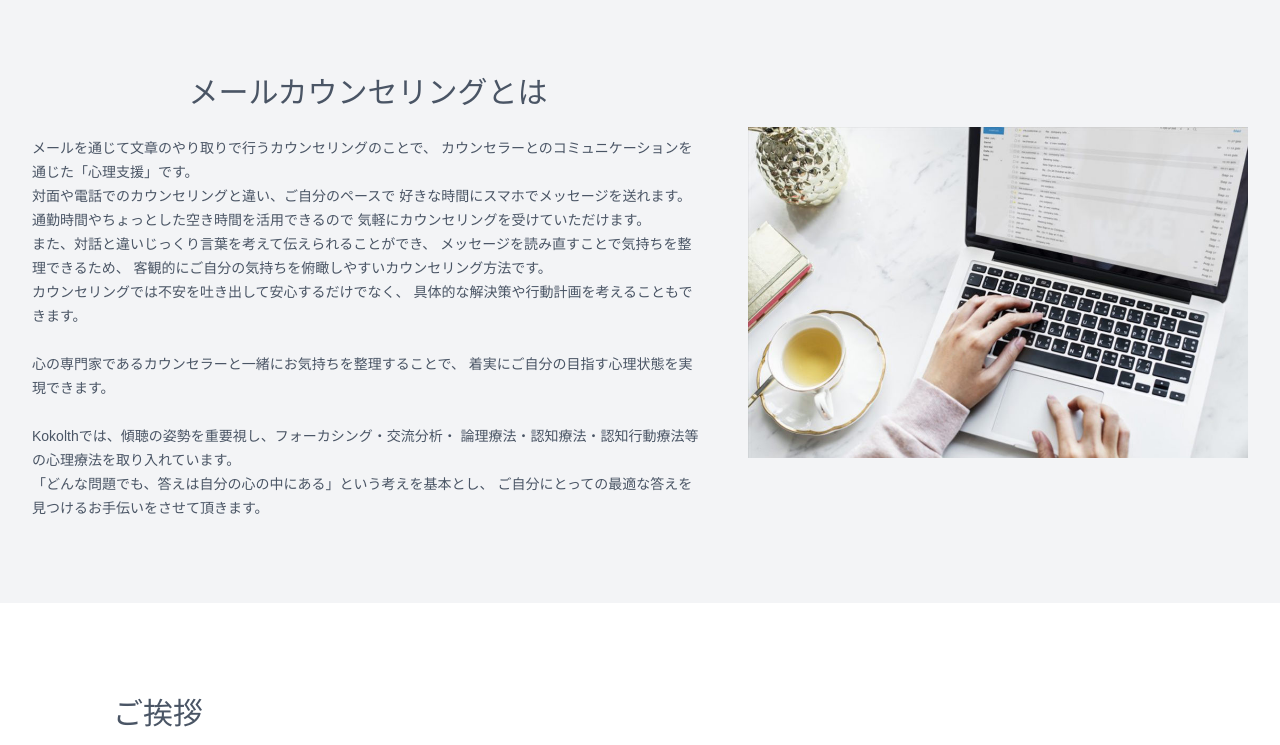
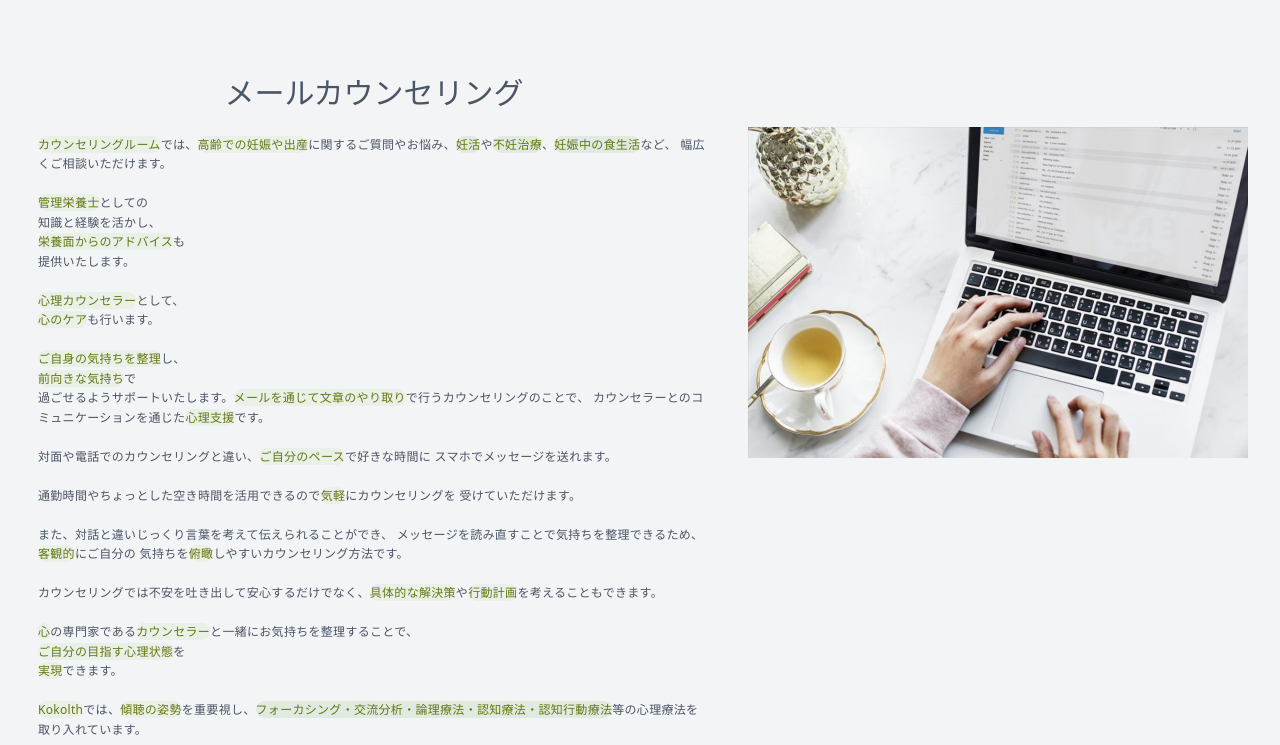
Before and after one commit to topgun0415/kokolth, a Next.js app in the folder my-app/: page / in a window 1280 px wide. Shown: the part 1540-2285 px from the top of the page. Built offline with nearby package versions, Linux system fonts and the light colour scheme.

Commit message:
change : Service Section mobile layout changed

```diff
--- a/my-app/src/app/components/sections/ServiceSection.tsx
+++ b/my-app/src/app/components/sections/ServiceSection.tsx
@@ -43,12 +43,198 @@ const ServiceSection: React.FC = () => {
     };
   }, []);
 
+  // 共通のスタイル定義
+  const typographyStyle =
+    'text-xs text-[#326537] font-["M_PLUS_1p",sans-serif] tracking-wide leading-relaxed';
+  const mobileTypographyStyle =
+    'text-xs text-[#326537] font-["M_PLUS_1p",sans-serif] tracking-wide leading-relaxed';
+  const highlightStyle =
+    'text-[#657811] font-["M_PLUS_1p",sans-serif] font-medium bg-[#e8f0e8] rounded-full';
+  const specialHighlightStyle =
+    'text-[#657811] font-["M_PLUS_1p",sans-serif] font-medium bg-[#e0eae0] rounded-full';
+
+  // 追加のコンテンツ（OPENボタン押下時に表示）
+  const expandedContent = (
+    <>
+      <br />
+      また、対話と違いじっくり言葉を
+      <br />
+      考えて伝えられることができ、
+      <br />
+      メッセージを読み直すことで気持ちを
+      <br />
+      整理できるため、<span className={highlightStyle}>客観的</span>にご自分の
+      <br />
+      気持ちを<span className={highlightStyle}>俯瞰</span>しやすいカウンセリング
+      <br />
+      方法です。
+      <br />
+      <br />
+      カウンセリングでは不安を吐き出して
+      <br />
+      安心するだけでなく、<span className={highlightStyle}>具体的な解決策</span>
+      や
+      <br />
+      <span className={highlightStyle}>行動計画</span>を考えることもできます。
+      <br />
+      <br />
+      <span className={highlightStyle}>心</span>の専門家である
+      <span className={highlightStyle}>カウンセラー</span>と一緒に
+      <br />
+      お気持ちを整理することで、
+      <br />
+      <span className={highlightStyle}>ご自分の目指す心理状態</span>を
+      <span className={highlightStyle}>実現</span>できます。
+      <br />
+      <br />
+      <span className={highlightStyle}>Kokolth</span>では、
+      <span className={highlightStyle}>傾聴の姿勢</span>を重要視し、
+      <br />
+      <span className={specialHighlightStyle}>
+        フォーカシング・交流分析・論理療法・
+        <br />
+        認知療法・認知行動療法
+      </span>
+      等の心理療法を
+      <br />
+      取り入れています。
+      <br />
+      <br />
+      <span className={highlightStyle}>
+        「どんな問題でも、答えは
+        <br />
+        自分の心の中にある」
+      </span>
+      <br />
+      という考えを基本とし、
+      <br />
+      ご自分にとっての最適な答えを
+      <br />
+      見つけるお手伝いをさせて頂きます。
+    </>
+  );
+
+  // モバイル用のコンテンツ（改行を強制）
+  const mobileServiceContent = (
+    <>
+      <span className={highlightStyle}>カウンセリングルーム</span>では、
+      <br />
+      高齢での妊娠や出産に関する
+      <br />
+      ご質問やお悩み、妊活や不妊治療、
+      <br />
+      妊娠中の食生活など、幅広く
+      <br />
+      ご相談いただけます。
+      <br />
+      <br />
+      <span className={highlightStyle}>管理栄養士</span>としての
+      <br />
+      知識と経験を活かし、栄養面からの
+      <br />
+      アドバイスも提供いたします。
+      <br />
+      <br />
+      <span className={highlightStyle}>心理カウンセラー</span>として、
+      <br />
+      心のケアも行います。
+      <br />
+      <br />
+      ご自身の気持ちを整理し、前向きな
+      <br />
+      気持ちで過ごせるようサポートいたします。
+    </>
+  );
+
+  // デスクトップ用のコンテンツ（改行を最小限に）
+  const desktopServiceContent = (
+    <>
+      <span className={highlightStyle}>カウンセリングルーム</span>では、
+      <span className={highlightStyle}>高齢での妊娠や出産</span>
+      に関するご質問やお悩み、
+      <span className={specialHighlightStyle}>妊活</span>や
+      <span className={specialHighlightStyle}>不妊治療</span>、
+      <span className={specialHighlightStyle}>妊娠中の食生活</span>など、
+      幅広くご相談いただけます。
+      <br />
+      <br />
+      <span className={highlightStyle}>管理栄養士</span>としての
+      <br />
+      知識と経験を活かし、
+      <br />
+      <span className={highlightStyle}>栄養面からのアドバイス</span>も
+      <br />
+      提供いたします。
+      <br />
+      <br />
+      <span className={highlightStyle}>心理カウンセラー</span>として、
+      <br />
+      <span className={highlightStyle}>心のケア</span>も行います。
+      <br />
+      <br />
+      <span className={highlightStyle}>ご自身の気持ちを整理</span>し、
+      <br />
+      <span className={highlightStyle}>前向きな気持ち</span>で
+      <br />
+      過ごせるようサポートいたします。
+      <span className={highlightStyle}>メールを通じて文章のやり取り</span>
+      で行うカウンセリングのことで、 カウンセラーとのコミュニケーションを通じた
+      <span className={highlightStyle}>心理支援</span>です。
+      <br />
+      <br />
+      対面や電話でのカウンセリングと違い、
+      <span className={highlightStyle}>ご自分のペース</span>で好きな時間に
+      スマホでメッセージを送れます。
+      <br />
+      <br />
+      通勤時間やちょっとした空き時間を活用できるので
+      <span className={highlightStyle}>気軽</span>にカウンセリングを
+      受けていただけます。
+      <br />
+      <br />
+      また、対話と違いじっくり言葉を考えて伝えられることができ、
+      メッセージを読み直すことで気持ちを整理できるため、
+      <span className={highlightStyle}>客観的</span>にご自分の 気持ちを
+      <span className={highlightStyle}>俯瞰</span>
+      しやすいカウンセリング方法です。
+      <br />
+      <br />
+      カウンセリングでは不安を吐き出して安心するだけでなく、
+      <span className={highlightStyle}>具体的な解決策</span>や
+      <span className={highlightStyle}>行動計画</span>を考えることもできます。
+      <br />
+      <br />
+      <span className={highlightStyle}>心</span>の専門家である
+      <span className={highlightStyle}>カウンセラー</span>
+      と一緒にお気持ちを整理することで、
+      <br />
+      <span className={highlightStyle}>ご自分の目指す心理状態</span>を
+      <br />
+      <span className={highlightStyle}>実現</span>できます。
+      <br />
+      <br />
+      <span className={highlightStyle}>Kokolth</span>では、
+      <span className={highlightStyle}>傾聴の姿勢</span>を重要視し、
+      <span className={specialHighlightStyle}>
+        フォーカシング・交流分析・論理療法・認知療法・認知行動療法
+      </span>
+      等の心理療法を 取り入れています。
+      <br />
+      <br />
+      <span className={highlightStyle}>
+        「どんな問題でも、答えは自分の心の中に ある」
+      </span>
+      という考えを基本とし、ご自分にとっての最適な答えを見つけるお手伝いを
+      させて頂きます。
+    </>
+  );
+
   return (
     <section ref={sectionRef} className='py-16 bg-gray-100'>
       <div className='container mx-auto px-4'>
-        <div className='flex flex-col-reverse justify-between items-center lg:flex-row lg:items-start'>
-          <div className='mb-5 max-w-2xl'>
-            <div className='text-center md:text-center lg:text-left'>
+        <div className='flex flex-col-reverse justify-center items-center lg:flex-row lg:items-start gap-8'>
+          <div className='w-full max-w-2xl mx-auto'>
+            <div className='text-center md:text-center lg:text-center'>
               <div
                 className={`transform transition-all duration-1000 ease-out ${
                   subtitleVisible
@@ -59,9 +245,8 @@ const ServiceSection: React.FC = () => {
                   variant='h3'
                   weight='medium'
                   color='primary'
-                  font='yugothic-medium'
                   className=' mt-7 text-center'>
-                  メールカウンセリングとは
+                  メールカウンセリング
                 </Typography>
               </div>
             </div>
@@ -70,26 +255,22 @@ const ServiceSection: React.FC = () => {
 
             {/* Mobile Content */}
             <div
-              className={`lg:hidden transform transition-all duration-1000 ease-out ${
+              className={`lg:hidden w-full transform transition-all duration-1000 ease-out ${
                 contentVisible
                   ? 'opacity-100 translate-y-0'
                   : 'opacity-0 translate-y-10'
               }`}>
+              <div className='w-full flex justify-center px-4'>
+                <div className='w-full max-w-lg pl-6'>
                   <Typography
-                variant='caption'
-                weight='medium'
+                    variant='body'
+                    weight='regular'
                     color='primary'
-                font='yugothic-regular'
-                className='max-w-lg text-[12px]'>
-                メールを通じて文章のやり取りで行うカウンセリングのことで、
-                カウンセラーとのコミュニケーションを通じた「心理支援」です。
-                <br />
-                <br />
-                対面や電話でのカウンセリングと違い、ご自分のペースで
-                好きな時間にスマホでメッセージを送れます。
-                通勤時間やちょっとした空き時間を活用できるので
-                気軽にカウンセリングを受けていただけます。
+                    className={mobileTypographyStyle}>
+                    {mobileServiceContent}
                   </Typography>
+                </div>
+              </div>
             </div>
 
             {/* Tablet Content */}
@@ -99,25 +280,17 @@ const ServiceSection: React.FC = () => {
                   ? 'opacity-100 translate-y-0'
                   : 'opacity-0 translate-y-10'
               }`}>
+              <div className='w-full flex justify-center px-4'>
+                <div className='w-full max-w-lg pl-6'>
                   <Typography
-                variant='caption'
-                weight='medium'
+                    variant='body'
+                    weight='regular'
                     color='primary'
-                font='yugothic-regular'
-                className='max-w-lg'>
-                メールを通じて文章のやり取りで行うカウンセリングのことで、
-                カウンセラーとのコミュニケーションを通じた「心理支援」です。
-                <br />
-                対面や電話でのカウンセリングと違い、ご自分のペースで
-                好きな時間にスマホでメッセージを送れます。
-                <br />
-                通勤時間やちょっとした空き時間を活用できるので
-                気軽にカウンセリングを受けていただけます。
-                <br />
-                また、対話と違いじっくり言葉を考えて伝えられることができ、
-                メッセージを読み直すことで気持ちを整理できるため、
-                客観的にご自分の気持ちを俯瞰しやすいカウンセリング方法です。
+                    className={mobileTypographyStyle}>
+                    {mobileServiceContent}
                   </Typography>
+                </div>
+              </div>
             </div>
 
             {/* Desktop Content */}
@@ -127,39 +300,15 @@ const ServiceSection: React.FC = () => {
                   ? 'opacity-100 translate-y-0'
                   : 'opacity-0 translate-y-10'
               }`}>
+              <div className='w-full max-w-3xl'>
                 <Typography
-                variant='caption'
-                weight='medium'
+                  variant='body'
+                  weight='regular'
                   color='primary'
-                font='yugothic-regular'
-                className='max-w-lg'>
-                メールを通じて文章のやり取りで行うカウンセリングのことで、
-                カウンセラーとのコミュニケーションを通じた「心理支援」です。
-                <br />
-                対面や電話でのカウンセリングと違い、ご自分のペースで
-                好きな時間にスマホでメッセージを送れます。
-                <br />
-                通勤時間やちょっとした空き時間を活用できるので
-                気軽にカウンセリングを受けていただけます。
-                <br />
-                また、対話と違いじっくり言葉を考えて伝えられることができ、
-                メッセージを読み直すことで気持ちを整理できるため、
-                客観的にご自分の気持ちを俯瞰しやすいカウンセリング方法です。
-                <br />
-                カウンセリングでは不安を吐き出して安心するだけでなく、
-                具体的な解決策や行動計画を考えることもできます。
-                <br />
-                <br />
-                心の専門家であるカウンセラーと一緒にお気持ちを整理することで、
-                着実にご自分の目指す心理状態を実現できます。
-                <br />
-                <br />
-                Kokolthでは、傾聴の姿勢を重要視し、フォーカシング・交流分析・
-                論理療法・認知療法・認知行動療法等の心理療法を取り入れています。
-                <br />
-                「どんな問題でも、答えは自分の心の中にある」という考えを基本とし、
-                ご自分にとっての最適な答えを見つけるお手伝いをさせて頂きます。
+                  className={typographyStyle}>
+                  {desktopServiceContent}
                 </Typography>
+              </div>
             </div>
 
             {/* Mobile Expand Button */}
@@ -169,32 +318,21 @@ const ServiceSection: React.FC = () => {
                   initial={{ opacity: 0, height: 0 }}
                   animate={{ opacity: 1, height: 'auto' }}
                   exit={{ opacity: 0, height: 0 }}
-                  transition={{ duration: 0.4 }}>
+                  transition={{ duration: 0.4 }}
+                  className='w-full'>
+                  <div className='w-full flex justify-center px-4'>
+                    <div className='w-full max-w-lg pl-6'>
                       <Typography
-                    variant='caption'
-                    weight='medium'
+                        variant='body'
+                        weight='regular'
                         color='primary'
-                    font='yugothic-regular'
-                    className='max-w-lg text-[12px]'>
-                    <br />
-                    また、対話と違いじっくり言葉を考えて伝えられること
-                    メッセージを読み直すことで気持ちを整理できるため
-                    客観的にご自分の気持ちを俯瞰しやすいカウンセリング方法です。
-                    <br />
-                    <br />
-                    カウンセリングでは不安を吐き出して安心するだけでなく、具体的な解決策や
-                    行動計画を考えることもできます。心の専門家であるカウンセラーと一緒に
-                    お気持ちを整理することで、着実にご自分の目指す心理状態を実現できます。
-                    <br />
-                    <br />
-                    Kokolthでは、傾聴の姿勢を重要視し、フォーカシング・交流分析・
-                    論理療法・認知療法・認知行動療法等の心理療法を取り入れています。
-                    「どんな問題でも、答えは自分の心の中にある」という考えを基本とし、
-                    ご自分にとっての最適な答えを見つけるお手伝いをさせて頂きます。
+                        className={mobileTypographyStyle}>
+                        {expandedContent}
                       </Typography>
+                    </div>
+                  </div>
                 </motion.div>
               )}
-
               <div className='relative flex justify-center mt-10 mb-5'>
                 <button
                   className='flex items-center text-primary font-medium'
@@ -205,7 +343,6 @@ const ServiceSection: React.FC = () => {
                     transition={{ duration: 0.3 }}>
                     {isExpanded ? 'CLOSE' : 'OPEN'}
                   </motion.span>
-
                   <motion.div
                     animate={{ rotate: isExpanded ? 180 : 0 }}
                     transition={{ duration: 0.3 }}
@@ -220,7 +357,6 @@ const ServiceSection: React.FC = () => {
               </div>
             </div>
           </div>
-
           <div
             className={`sm:mt-20 transform transition-all duration-1000 ease-out ${
               imageVisible
```
Lines whose indentation alone changed are shown as unchanged.
